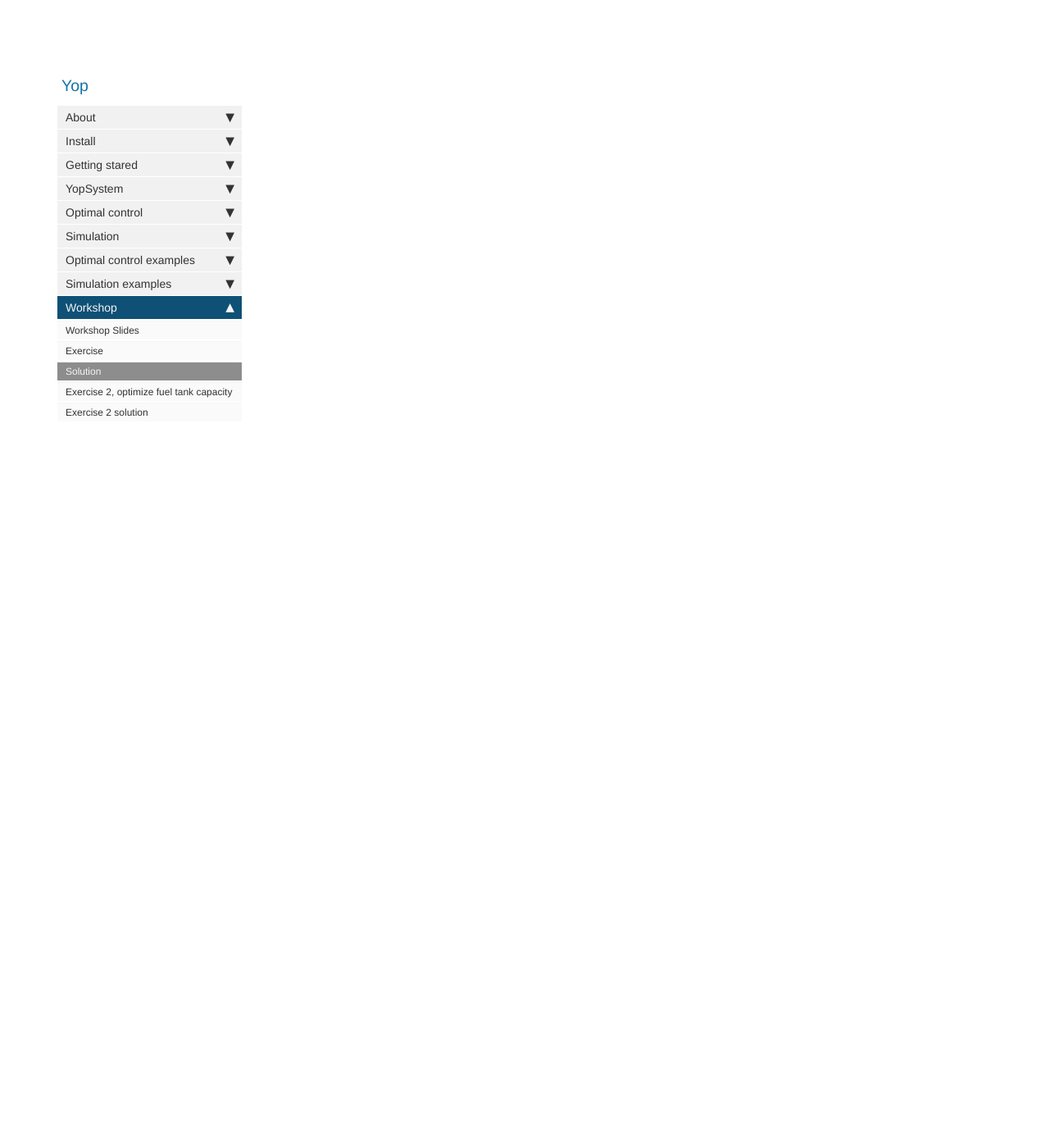
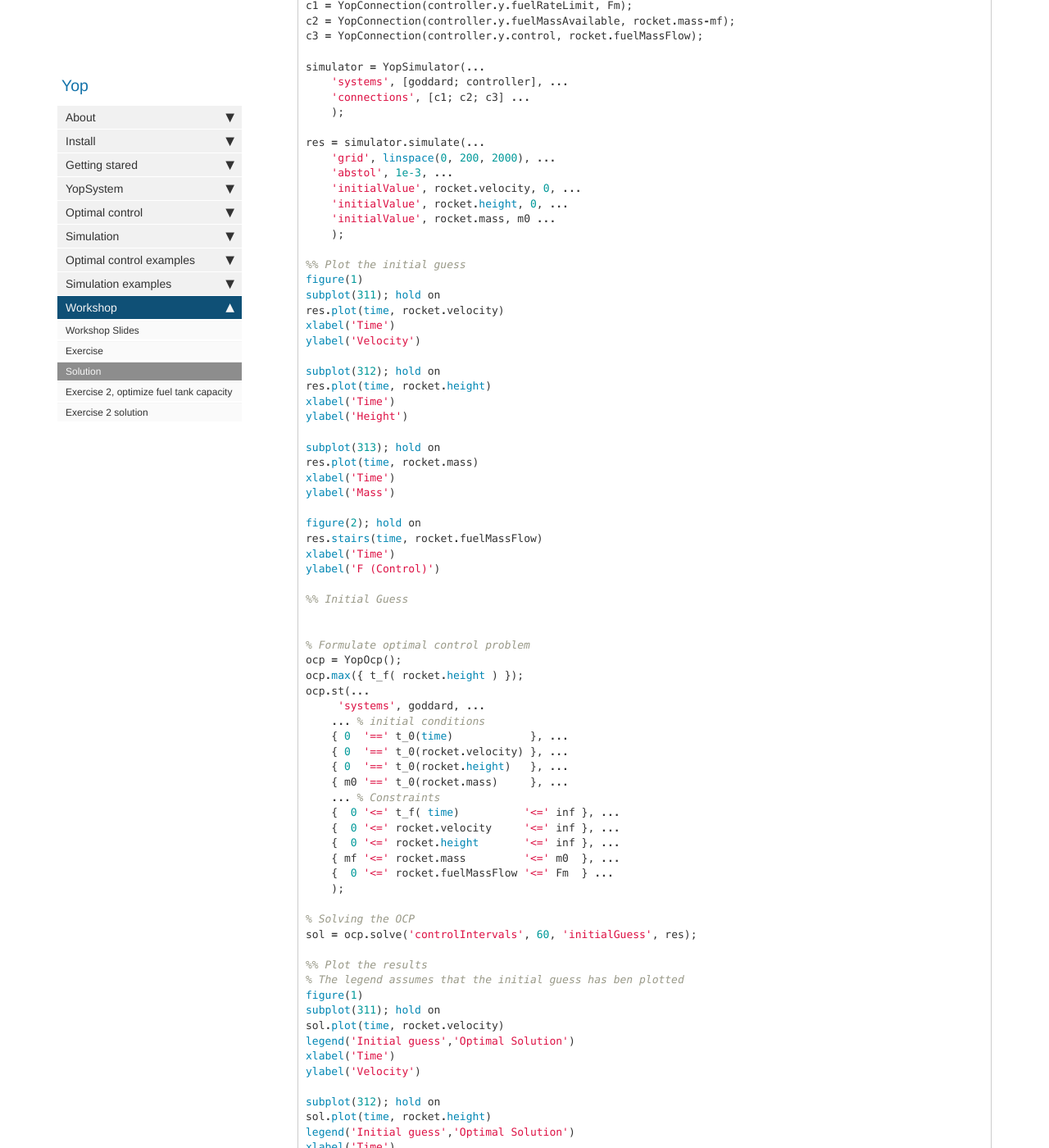
Before and after one commit to yoptimalcontrol/yoptimalcontrol, a Jekyll site: the page built from pages/examples/goddardRocket/goddardInitialGuess.md, in a window 1280 px wide and 1400 px high, scrolled down 5405 px. Shown: the whole window at 82% size. Built offline with Jekyll 4.4.1, drawn with Linux system fonts in a browser that asks for light colours; nearby versions of some CDN libraries; comment, search, counter and statistics services are not loaded; some of the changed text lies outside the part shown.

Commit message:
added code block for easy copying

````diff
--- a/pages/examples/goddardRocket/goddardInitialGuess.md
+++ b/pages/examples/goddardRocket/goddardInitialGuess.md
@@ -190,3 +190,148 @@ end
 {% include image.html file="example_images/goddard/GoddardInitialGuessVsOptimalStates.svg" alt="GoddardInitialGuessVsOptimalStates" caption="Goddard rocket initial guess compared to optimal solution, states" %}
 
 {% include image.html file="example_images/goddard/GoddardInitialGuessVsOptimalControl.svg" alt="GoddardInitialGuessVsOptimalControl" caption="Goddard rocket initial guess compared to optimal solution, control" %}
+
+
+## Full code block for easy copy
+```matlab
+%% Goddard Rocket Initial Guess
+% Create the Yop system
+goddard = YopSystem('states', 3, 'controls', 1, ...
+    'model', @goddardRocketModel);
+
+time = goddard.t;
+rocket = goddard.y.rocket;
+
+m0 = 214.839;
+mf = 67.9833;
+Fm = 9.525515;
+%% Initial guess
+
+controller = YopSystem('externals', 2, 'model', @fuelInjectionController);
+
+c1 = YopConnection(controller.y.fuelRateLimit, Fm);
+c2 = YopConnection(controller.y.fuelMassAvailable, rocket.mass-mf);
+c3 = YopConnection(controller.y.control, rocket.fuelMassFlow);
+
+simulator = YopSimulator(...
+    'systems', [goddard; controller], ...
+    'connections', [c1; c2; c3] ...
+    );
+
+res = simulator.simulate(...
+    'grid', linspace(0, 200, 2000), ...
+    'abstol', 1e-3, ...
+    'initialValue', rocket.velocity, 0, ...
+    'initialValue', rocket.height, 0, ...
+    'initialValue', rocket.mass, m0 ...
+    );
+
+%% Plot the initial guess
+figure(1)
+subplot(311); hold on
+res.plot(time, rocket.velocity)
+xlabel('Time')
+ylabel('Velocity')
+
+subplot(312); hold on
+res.plot(time, rocket.height)
+xlabel('Time')
+ylabel('Height')
+
+subplot(313); hold on
+res.plot(time, rocket.mass)
+xlabel('Time')
+ylabel('Mass')
+
+figure(2); hold on
+res.stairs(time, rocket.fuelMassFlow)
+xlabel('Time')
+ylabel('F (Control)')
+
+%% Initial Guess
+
+
+% Formulate optimal control problem
+ocp = YopOcp();
+ocp.max({ t_f( rocket.height ) });
+ocp.st(...
+     'systems', goddard, ...
+    ... % initial conditions
+    { 0  '==' t_0(time)            }, ...
+    { 0  '==' t_0(rocket.velocity) }, ...
+    { 0  '==' t_0(rocket.height)   }, ...
+    { m0 '==' t_0(rocket.mass)     }, ...
+    ... % Constraints
+    {  0 '<=' t_f( time)          '<=' inf }, ...
+    {  0 '<=' rocket.velocity     '<=' inf }, ...
+    {  0 '<=' rocket.height       '<=' inf }, ...
+    { mf '<=' rocket.mass         '<=' m0  }, ...
+    {  0 '<=' rocket.fuelMassFlow '<=' Fm  } ...
+    );
+
+% Solving the OCP
+sol = ocp.solve('controlIntervals', 60, 'initialGuess', res);
+
+%% Plot the results
+% The legend assumes that the initial guess has ben plotted
+figure(1)
+subplot(311); hold on
+sol.plot(time, rocket.velocity)
+legend('Initial guess','Optimal Solution')
+xlabel('Time')
+ylabel('Velocity')
+
+subplot(312); hold on
+sol.plot(time, rocket.height)
+legend('Initial guess','Optimal Solution')
+xlabel('Time')
+ylabel('Height')
+
+subplot(313); hold on
+sol.plot(time, rocket.mass)
+legend('Initial guess','Optimal Solution')
+xlabel('Time')
+ylabel('Mass')
+
+figure(2); hold on
+sol.stairs(time, rocket.fuelMassFlow)
+legend('Initial guess','Optimal Solution')
+xlabel('Time')
+ylabel('F (Control)')
+
+%% Model
+function [dx, y] = goddardRocketModel(t, x, u)
+% States and control
+v = x(1);
+h = x(2);
+m = x(3);
+F = u;
+
+% Parameters
+D0   = 0.01227;
+beta = 0.145e-3;
+c    = 2060;
+g0   = 9.81;
+r0   = 6.371e6;
+
+% Drag and gravity
+D   = D0*exp(-beta*h);
+F_D = sign(v)*D*v^2;
+g   = g0*(r0/(r0+h))^2;
+
+% Dynamics
+dv = (F*c-F_D)/m-g;
+dh = v;
+dm = -F;
+dx = [dv;dh;dm];
+
+% Signals y
+y.rocket.velocity     = v;
+y.rocket.height       = h;
+y.rocket.mass         = m;
+y.rocket.fuelMassFlow = F;
+y.drag.coefficient    = D;
+y.drag.force          = F_D;
+y.gravity             = g;
+end
+```
````
